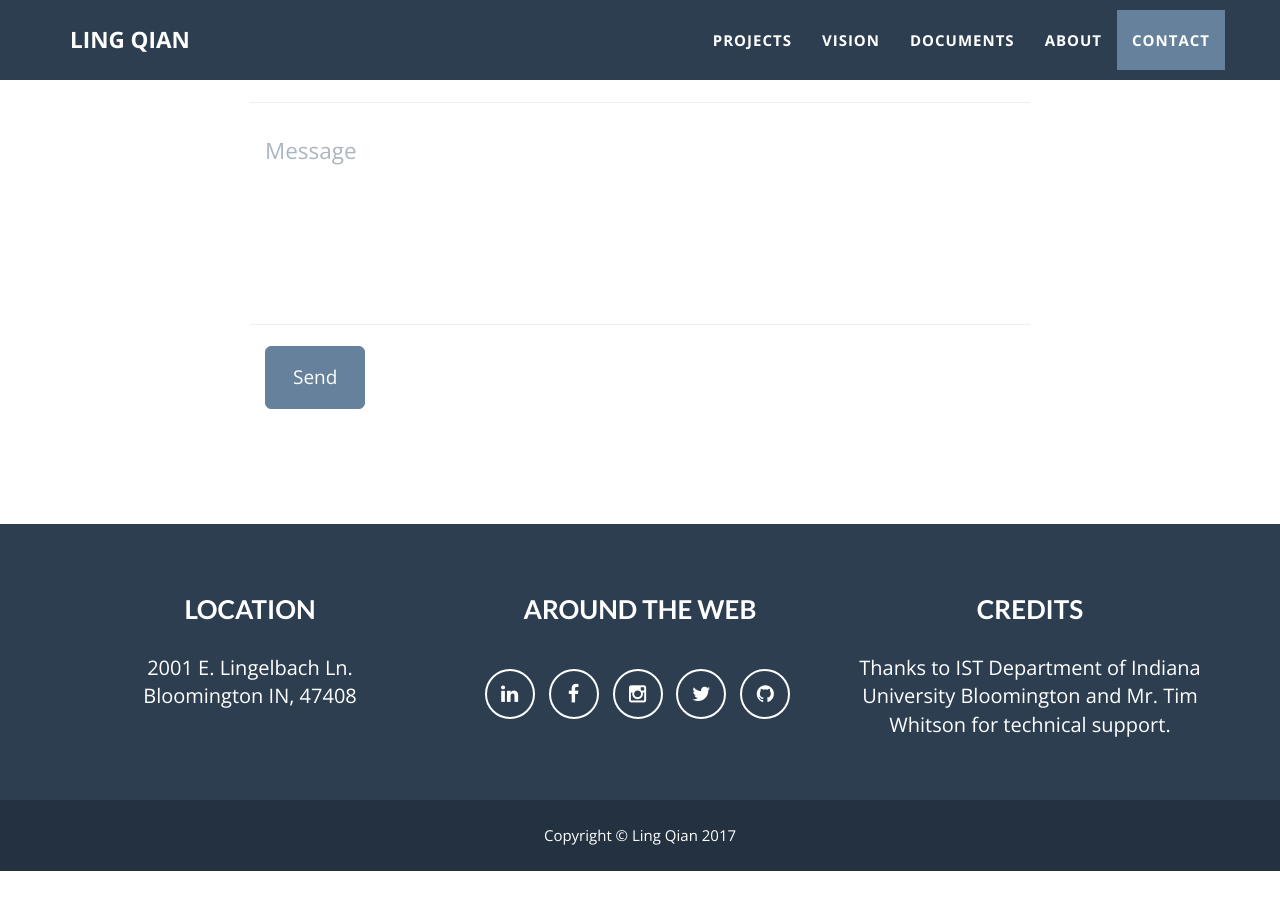
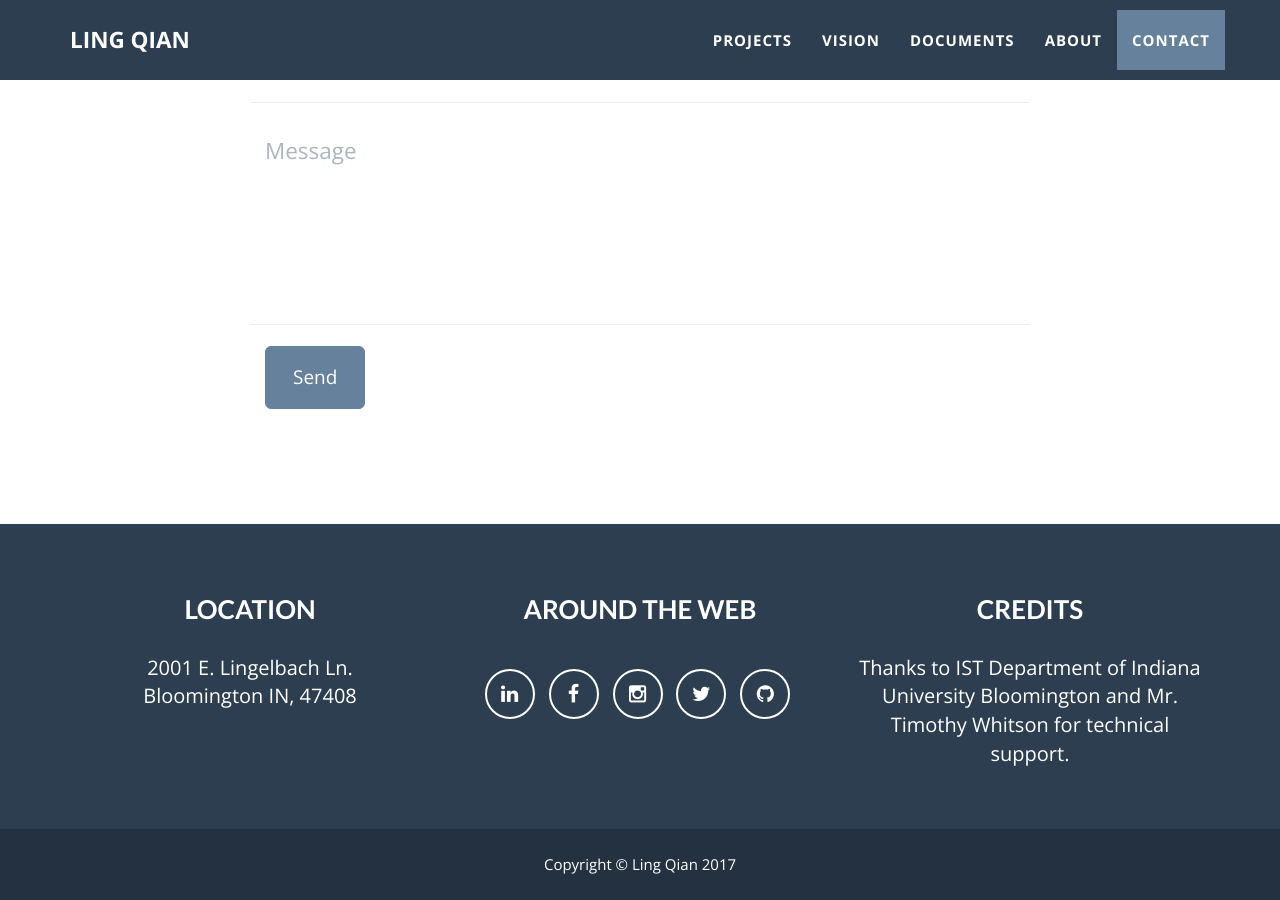
Before and after one commit to lingqiann/lingqiann.github.io, a Jekyll site: the page built from index.html, in a window 1280 px wide and 900 px high, scrolled down 4009 px. Built offline with Jekyll 4.4.1, drawn with Linux system fonts in a browser that asks for light colours; before the commit the page ends 4880 px from its top, so only the background shows below that.

Commit message:
Update _config.yml

```diff
--- a/_config.yml
+++ b/_config.yml
@@ -61,7 +61,7 @@ address:
   - line: Bloomington IN, 47408
 
 # Credits content
-credits: 'Thanks to IST Department of Indiana University Bloomington and Mr. Tim Whitson for technical support.'
+credits: 'Thanks to IST Department of Indiana University Bloomington and Mr. Timothy Whitson for technical support.'
 
 # Build settings
 markdown: kramdown
```
